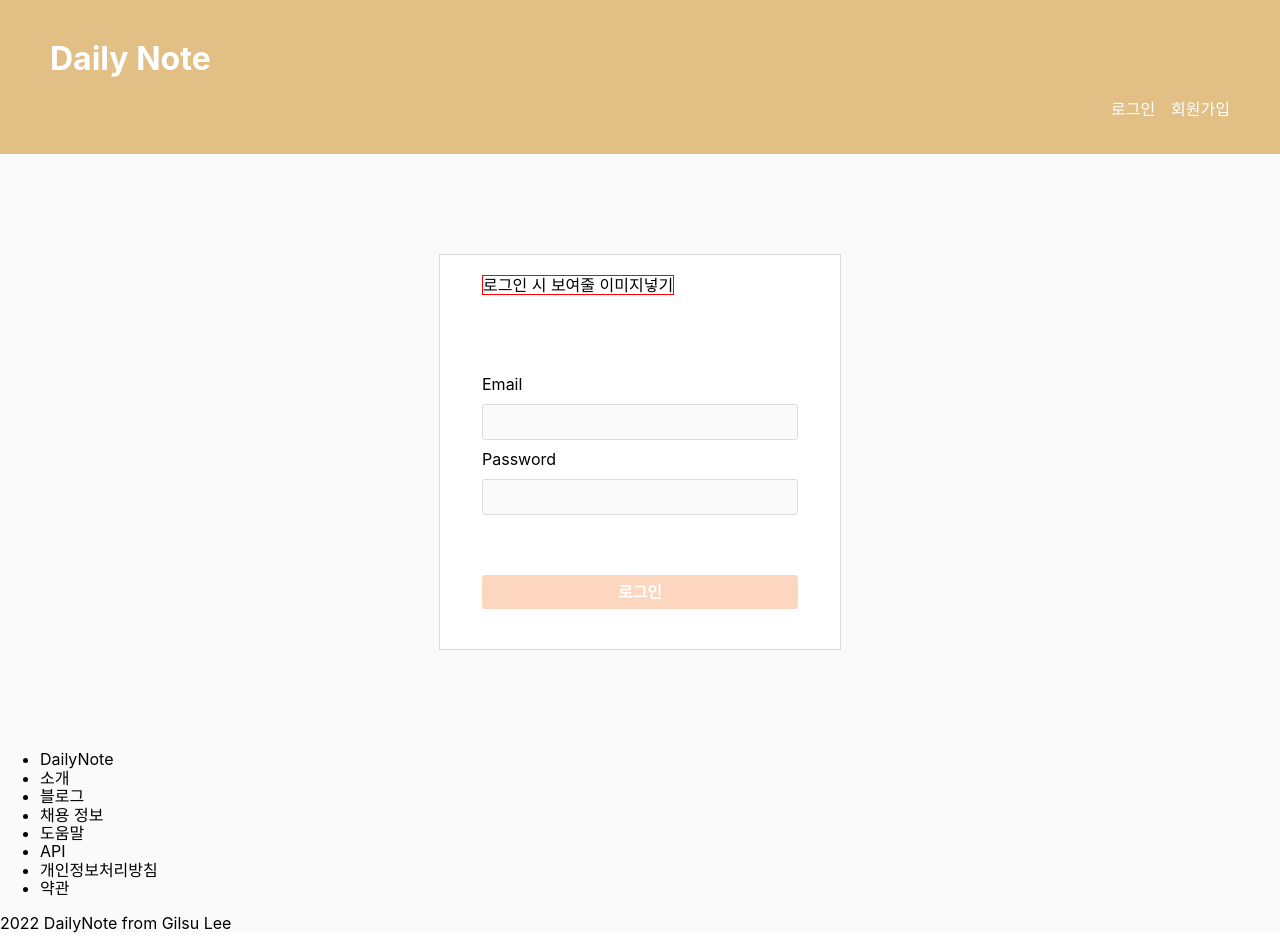
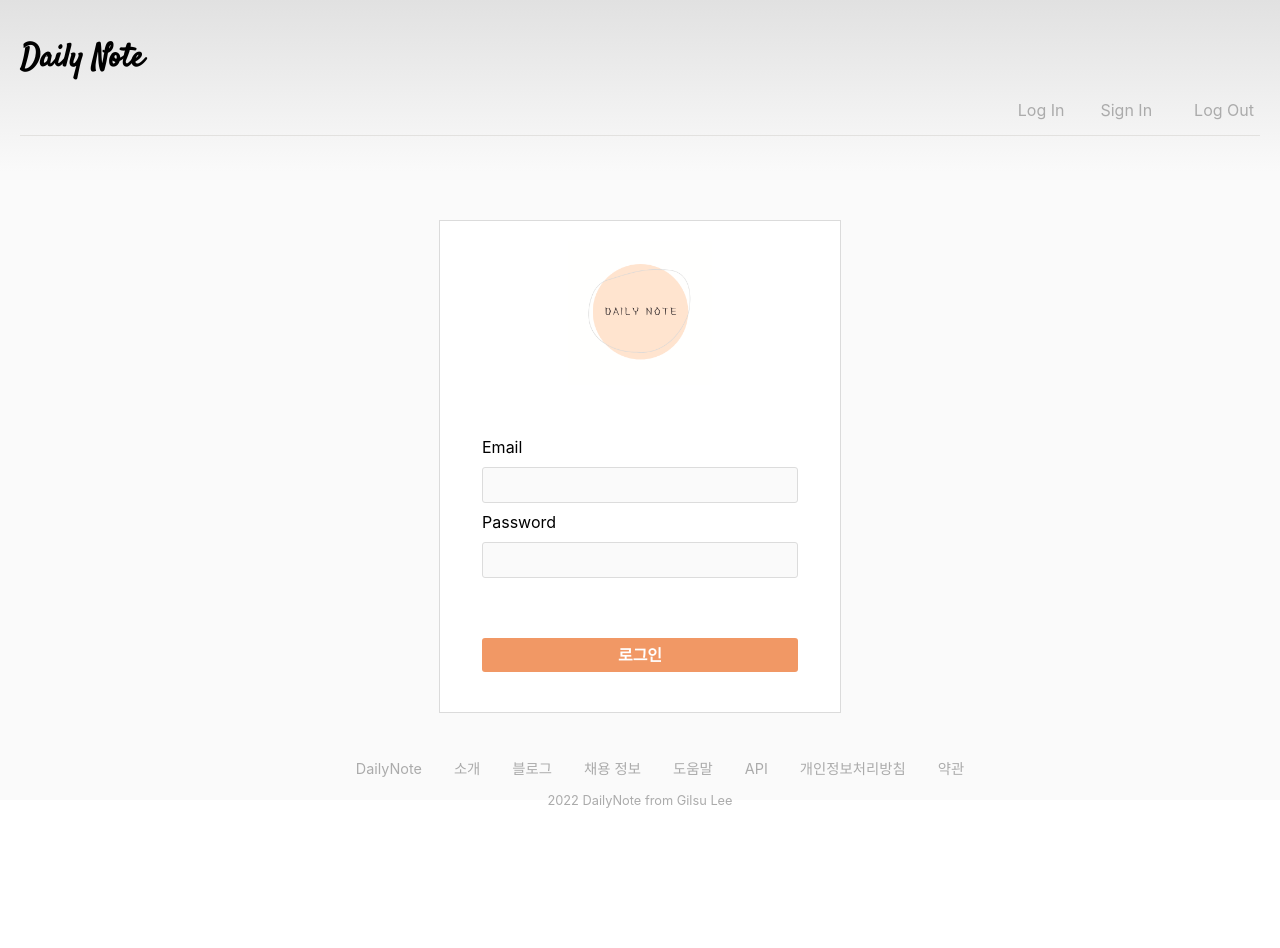
Before and after one commit to Gilsu0914/diary, a React (Create React App) app: page /login in a window 1280 px wide. After the commit the page ends 809 px from the top, so only its background shows below. Built offline with nearby package versions, Linux system fonts and the light colour scheme; no server answers.

Commit message:
Add:logOutHookAndTest

```diff
--- a/src/App.module.css
+++ b/src/App.module.css
@@ -1,3 +1,4 @@
 .app{
   background-color: #fafafa;
+  height: 100vh;
 }
--- a/src/components/Footer.module.css
+++ b/src/components/Footer.module.css
@@ -0,0 +1,18 @@
+footer ul{
+  list-style: none;
+
+  display: flex;
+  justify-content: center;
+  align-items: center;
+
+  color: #ababab;
+}
+footer ul li{
+  margin: 0 2vh;
+  font-size: 0.9rem;
+}
+footer p{
+  text-align: center;
+  color: #ababab;
+  font-size: 0.8rem;
+}
--- a/src/components/Nav.js
+++ b/src/components/Nav.js
@@ -1,13 +1,18 @@
 import styles from './Nav.module.css'
-import {Link} from 'react-router-dom'
+import { Link } from 'react-router-dom'
+import { useLogout } from '../hooks/useLogout'
 
 export default function Nav(){
+
+  const { logout } = useLogout();
+
   return(
-    <nav className={styles.nav}>
+    <nav>
       <h1 className={styles.tit}>Daily Note</h1>
       <ul className={styles.list_nav}>
-        <li><Link to="/login">로그인</Link></li>
-        <li><Link to="/signup">회원가입</Link></li>
+        <li><Link to="/login">Log In</Link></li>
+        <li><Link to="/signup"> Sign In</Link></li>
+        <li><button type="button" onClick={logout}>Log Out</button></li>
       </ul>
     </nav>
   )
--- a/src/components/Nav.module.css
+++ b/src/components/Nav.module.css
@@ -1,18 +1,38 @@
-.nav{
-  background-color: rgb(225, 191, 133);
-  padding: 20px 50px;
+@import url('https://fonts.googleapis.com/css2?family=Satisfy&display=swap');
+
+nav{
+  background: linear-gradient(#e1e1e1,#fafafa);
+  padding: 20px;
 }
-.nav .list_nav{
+nav .list_nav{
   list-style: none;
 
   display: flex;
   justify-content: right;
+  align-items: center;
   gap: 16px;
 }
-.nav .tit{
-  color: white;
+nav .tit{
+  font-family: 'Satisfy', cursive;
+  color: #000000;
 }
-.nav a{
- color: white;
+
+nav ul {
+  padding-bottom: 15px;
+  border-bottom: 1px solid #E2E1DF;
+}
+
+nav a{
+ margin-right: 20px;
+
+ color: #ababab;
  text-decoration: none;
 }
+
+nav button{
+  border: 0px;
+  color: #ababab;
+  background-color: transparent;
+
+  cursor: pointer;
+}
--- a/src/context/AuthContext.js
+++ b/src/context/AuthContext.js
@@ -6,6 +6,8 @@ const authReducer = (state, action)=>{
   switch(action.type){
     case `login`: //로그인과 회원가입은 같은 케이스임. firebase는 회원가입을 하면 그 유저를 로그인 돼있다고 판단하니까.
       return { ...state, user: action.payload } //병합시키면서 겹치는 부분 새 payload를 통해 가져온 거로 덮어씌우기 위해
+    case `logout`:
+      return { ...state, user: null }
     default:
       return state
   }
@@ -15,7 +17,7 @@ const AuthContextProvider = ({children})=>{ //인자값은 children이라 명명
 
   const [state, dispatch] = useReducer(authReducer, { user: null })
 
-  console.log(`user state: `, state)
+  console.log(`user state는 : `, state)
 
   return( //그냥 다 덮자~~
     <AuthContext.Provider value={{ ...state, dispatch }}>
--- /dev/null
+++ b/src/hooks/useLogin.js
@@ -0,0 +1,37 @@
+import { useState } from 'react'
+import { appAuth } from '../firebase/config';
+import { signInWithEmailAndPassword } from 'firebase/auth'
+import { useAuthContext } from './useAuthContext';
+
+
+export const useLogin = () =>{
+  const [error, setError] = useState(null); //에러뜨면 에러메세지 출력위해
+  const [isPending, setIsPending] = useState(false); //현재 서버와 통신상태중 표시를 위해. 일종의 스켈레톤 작업
+
+
+  const { dispatch } = useAuthContext();
+
+
+  const login = ( email, password ) =>{ //인자로 email,pw, displayName 가져오기
+    setError(null); //아직 에러가 없음.
+    setIsPending(true); //통신 진행중.
+
+    signInWithEmailAndPassword(appAuth, email, password) //firebase기본함수: 인풋&submit을 통해 받아온 인자인 이메일과 비번으로 가입진행
+    .then((userCredential) => { //Promise 성공시 작동
+      const user = userCredential.user; //사용자의 정보 user변수에 다 넣기
+
+      dispatch({type : `login`, payload: user });
+      setError(null);
+      setIsPending(false);
+
+      if(!user){
+        throw new Error(`회원가입에 실패했습니다.`)
+      }
+    })
+    .catch((err)=>{
+       setError(err.message);
+       setIsPending(false);
+    })
+  }
+  return { error, isPending, login }
+}
--- /dev/null
+++ b/src/hooks/useLogout.js
@@ -0,0 +1,31 @@
+import { useState } from 'react'
+import { signOut } from "firebase/auth";
+import { appAuth } from '../firebase/config'
+import { useAuthContext } from './useAuthContext';
+
+
+export const useLogout = ()=>{
+  const [error, setError] = useState(null);
+  const [isPending, setIsPending] = useState(false);
+
+  const { dispatch } = useAuthContext();
+
+  const logout = ()=>{
+    setError(null);
+    setIsPending(true);
+
+    signOut(appAuth) //firebase기본함수 : 사인아웃
+    .then(() => {
+      dispatch({ type : `logout` }) //로그아웃 디스패치 적용
+      setError(null);
+      setIsPending(false);
+    })
+    .catch((error) => {
+      setError(error);
+      setIsPending(false);
+    });
+
+
+  }
+  return{ error, isPending, logout }
+}
--- a/src/hooks/useSignup.js
+++ b/src/hooks/useSignup.js
@@ -5,8 +5,8 @@ import { useAuthContext } from './useAuthContext';
 
 
 export const useSignup = () =>{
-  const [error, setError] = useState(null); //에러 정보 저장을 위해
-  const [isPending, setIsPending] = useState(false); //현재 서버와 통신상태저장을 위해. true면 통신을 하고 있는 상태
+  const [error, setError] = useState(null); //에러뜨면 에러메세지 출력위해
+  const [isPending, setIsPending] = useState(false); //현재 서버와 통신상태중 표시를 위해. 일종의 스켈레톤 작업
 
 
   const { dispatch } = useAuthContext();
@@ -16,7 +16,7 @@ export const useSignup = () =>{
     setError(null); //아직 에러가 없음.
     setIsPending(true); //통신 진행중.
 
-    createUserWithEmailAndPassword(appAuth, email, password) //받아온 이메일과 비번으로 회원가입 진행하는 firebase기본함수
+    createUserWithEmailAndPassword(appAuth, email, password) //firebase기본함수: 인풋&submit을 통해 받아온 인자인 이메일과 비번으로 가입진행
     .then((userCredential) => { //Promise 성공시 작동
       const user = userCredential.user; //사용자의 정보 user변수에 다 넣기
 
@@ -25,9 +25,9 @@ export const useSignup = () =>{
         throw new Error(`회원가입에 실패했습니다.`)
       }
 
-      updateProfile(appAuth.currentUser, {displayName}) //displayName 업데이트
+      updateProfile(appAuth.currentUser, {displayName}) //displayName 업데이트 진행 (함수파라미터가 저런 이유는 firebase가 정한 규칙이라서 그럼. 모르겠으면 사이트문서 참고)
         .then(()=>{
-          dispatch({ type: 'login', payload: user })
+          dispatch({ type: 'login', payload: user }) //회원가입 디스패치 적용 payload로 유저정보 탑재
           setError(null);
           setIsPending(false);
         })
--- a/src/pages/login/Login.js
+++ b/src/pages/login/Login.js
@@ -1,10 +1,12 @@
-import {useState} from 'react'
+import { useState } from 'react'
+import { useLogin } from '../../hooks/useLogin';
 import styles from './Login.module.css'
 
 export default function Login(){
 
   const [email, setEmail] = useState('');
   const [password, setPassword] = useState('');
+  const { error, isPending, login } = useLogin();
 
   const handleData = (e)=>{
     if(e.target.type === "email"){ setEmail(e.target.value) }
@@ -14,13 +16,15 @@ export default function Login(){
   const handleSubmit = (e)=>{
     e.preventDefault();
     console.log(email, password);
+
+    login(email, password);
   }
 
   return(
     <form className={styles.login_form} onSubmit={handleSubmit}>
       <fieldset>
 
-        <legend>로그인 시 보여줄 이미지넣기</legend>
+        <legend><img src={process.env.PUBLIC_URL + '/logo.png'}/></legend>
 
         <label htmlFor="myEmail">Email </label> {/*레이블과 인풋 연결*/}
         <input type="email" id="myEmail" required value={email} onChange={handleData}/>
@@ -28,7 +32,10 @@ export default function Login(){
         <label htmlFor="myPassWord">Password </label> {/*레이블과 인풋 연결2*/}
         <input type="password" id="myPassWord" required value={password} onChange={handleData}/>
 
-        <button type='submit' className={styles.btn}>로그인</button>
+        { !isPending && <button type='submit' className={styles.btn}>로그인</button> }
+        { isPending && <button className={styles.isPendingBtn}>로그인 진행중입니다.</button> }
+        { error && <strong>{error}</strong> }
+
 
       </fieldset>
     </form>
--- a/src/pages/login/Login.module.css
+++ b/src/pages/login/Login.module.css
@@ -1,6 +1,6 @@
 .login_form{
   max-width: 360px;
-  margin: 100px auto;
+  margin: 6vh auto;
   padding: 20px;
 
   border: 1px solid #dbdbdb;
@@ -11,8 +11,11 @@
   padding: 20px;
 }
 .login_form legend{
-  border: 1px solid red;
-  margin-bottom: 50px;/*나중에 이미지 넣은 후 재조절*/
+  text-align: center;
+  margin-bottom: 20px;
+}
+.login_form legend img{
+  width: 18vh;
 }
 
 .login_form label{ /*이메일 비밀번호 */
@@ -32,7 +35,21 @@
   background-color: #fafafa;
 }
 
-.login_form button{
+.login_form .btn{
+  margin-top: 60px;
+  padding: 8px;
+  width: 100%;
+
+  border: 0px;
+  border-radius: 3px;
+  color: white;
+  font-weight: bold;
+  background-color: #f19865;
+
+  cursor: pointer;
+}
+
+.login_form .isPendingBtn{
   margin-top: 60px;
   padding: 8px;
   width: 100%;
--- a/src/pages/signup/Signup.js
+++ b/src/pages/signup/Signup.js
@@ -25,7 +25,7 @@ export default function Signup(){
     <form className={styles.signup_form} onSubmit={handleSubmit}>
       <fieldset>
 
-        <legend>회원가입 시 보일 이미지</legend>
+        <legend><img src={process.env.PUBLIC_URL + '/logo.png'}/></legend>
 
         <label htmlFor="myEmail">Email </label> {/*레이블과 인풋 연결*/}
         <input type="email" id="myEmail" required value={email} onChange={handleData}/>
--- a/src/pages/signup/Signup.module.css
+++ b/src/pages/signup/Signup.module.css
@@ -1,6 +1,6 @@
 .signup_form{
   max-width: 360px;
-  margin: 100px auto;
+  margin: 6vh auto;
   padding: 20px;
 
   border: 1px solid #dbdbdb;
@@ -11,8 +11,11 @@
   padding: 20px;
 }
 .signup_form legend{
-  border: 1px solid red;
-  margin-bottom: 50px;/*나중에 이미지 넣은 후 재조절*/
+  text-align: center;
+  margin-bottom: 20px;
+}
+.signup_form legend img{
+  width: 18vh;
 }
 
 .signup_form label{ /*이메일 비밀번호 */
@@ -41,7 +44,7 @@
   border-radius: 3px;
   color: white;
   font-weight: bold;
-  background-color: #fdd6c0;
+  background-color: #f19865;
 
   cursor: pointer;
 }
```
Also changed, not shown: public/logo.png (added).
